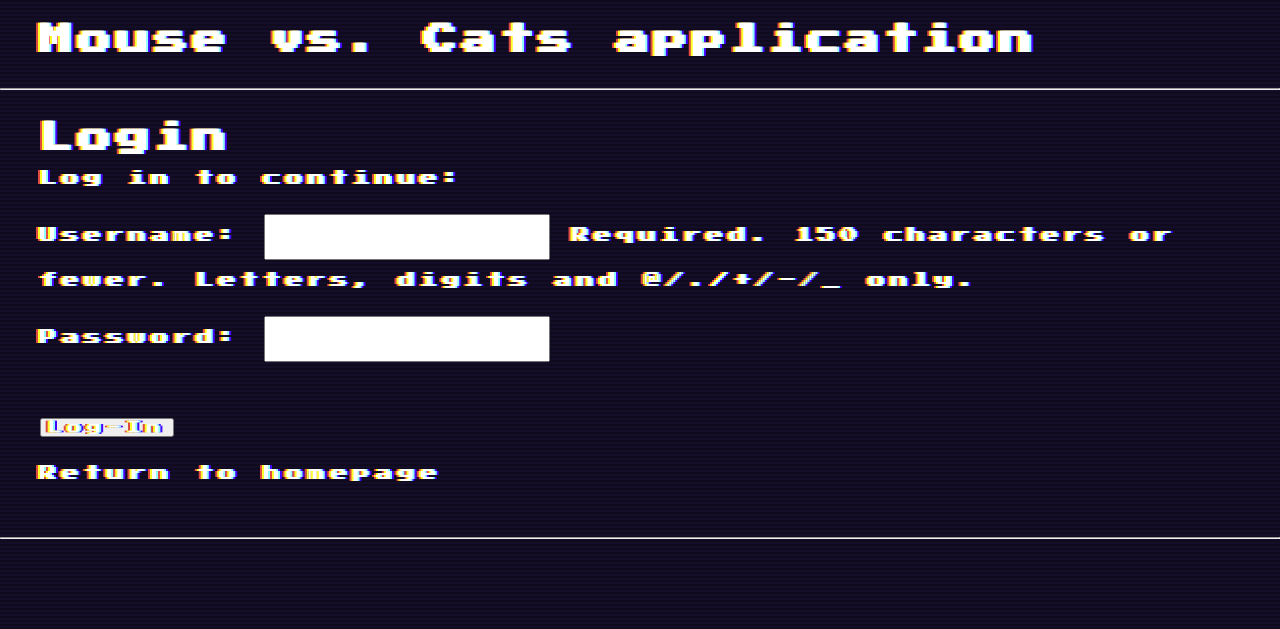
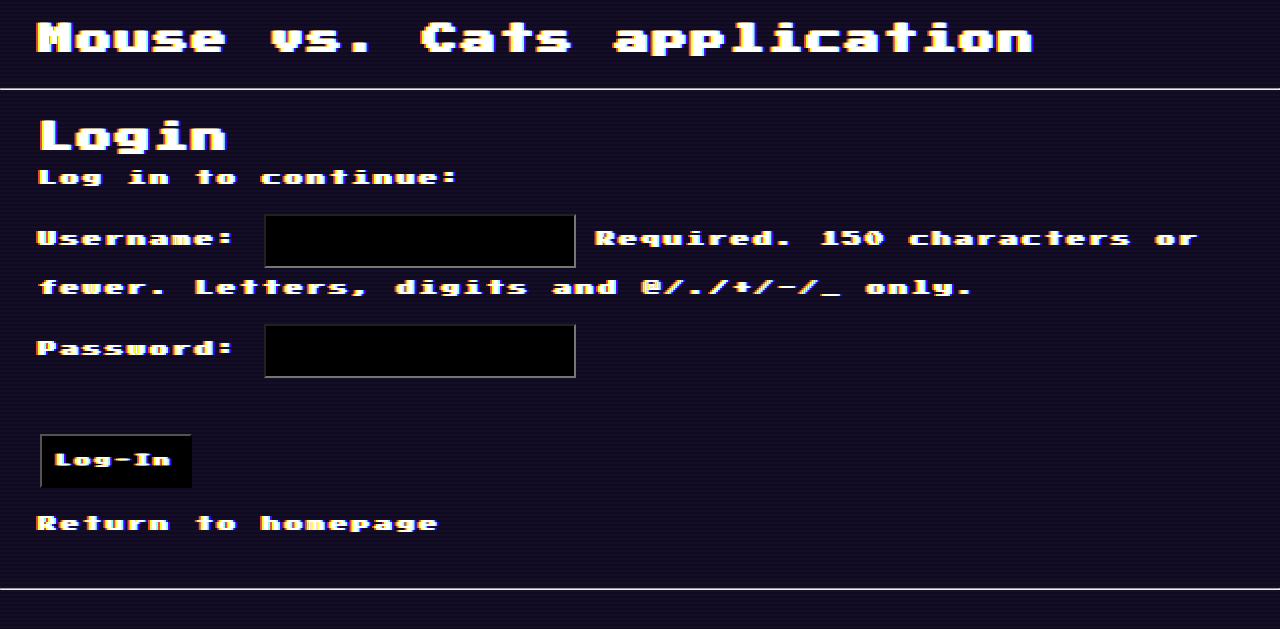
Before and after one commit to XXXPROGRAMACION/psi_1362_2_p4, a Django app: page /login/?next=/show_game/ in a window 1280 px wide. Shown: the top 629 px of the page. Run offline with Django 3.2, Linux system fonts and the light colour scheme.

Commit message:
Estilo ajustado

```diff
--- a/static/css/style.css
+++ b/static/css/style.css
@@ -35,6 +35,16 @@ a {
   text-decoration: none;
 }
 
+a:hover {
+  animation: blink 1s step-start infinite;
+}
+
+input {
+  background-color: black;
+  padding: 5px 15px 5px 15px;
+  caret-color: #00FF00;
+}
+
 ul {
   list-style-type: none;
 }
@@ -57,6 +67,7 @@ ul {
   opacity: 1;
 }
 
+
 #body #totalheader {
   padding: 20px 40px;
 }
```
